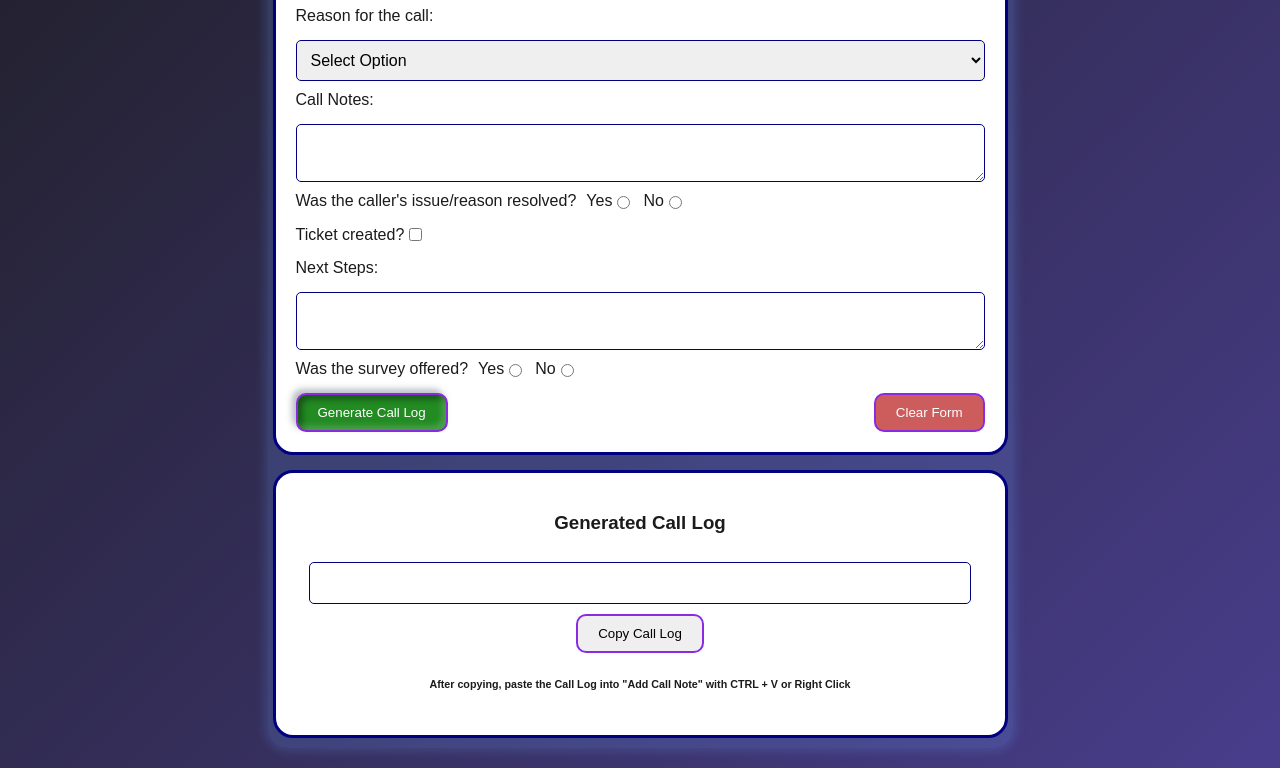
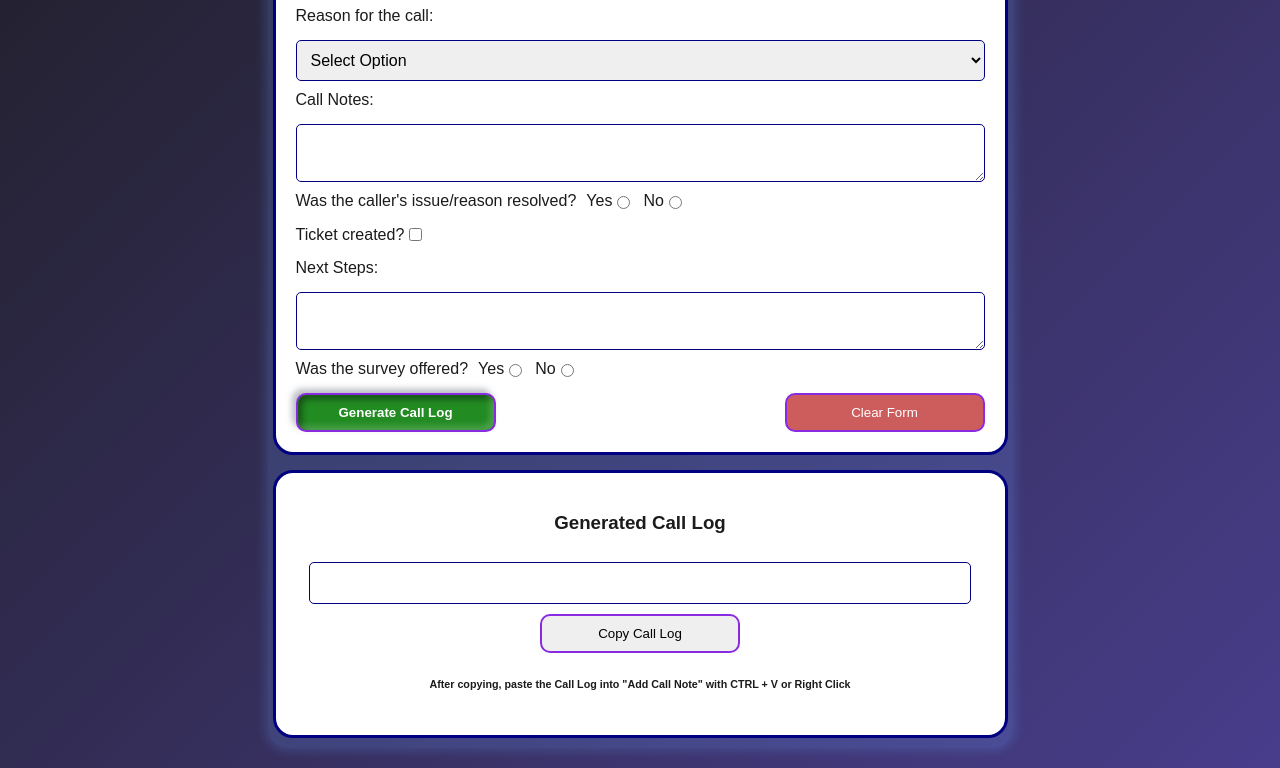
Before and after one commit to zoarc/zoarc.github.io, a plain HTML site: page index.html in a window 1280 px wide. In both pictures the pointer is over the button "Generate Call Log". Shown: the part 497-1265 px from the top of the page. Drawn offline with Linux system fonts and the light colour scheme.

Commit message:
button hover font weight change

```diff
--- a/index.html
+++ b/index.html
@@ -100,6 +100,7 @@
 		button {
 			grid-column: span 2;
 			padding: 10px 20px;
+			width: 200px;
 			border: 2px solid blueviolet;
 			border-radius: 10px;
 			cursor: pointer;
@@ -113,7 +114,7 @@
 				-4px -4px 6px 0 rgba(116, 125, 136, .5),
 				inset -4px -4px 6px 0 rgba(255,255,255,.2),
 				inset 4px 4px 6px 0 rgba(0, 0, 0, .4);
-			font-weight: 500;
+			font-weight: 600;
 		}
 
 		button:hover:after {
```
